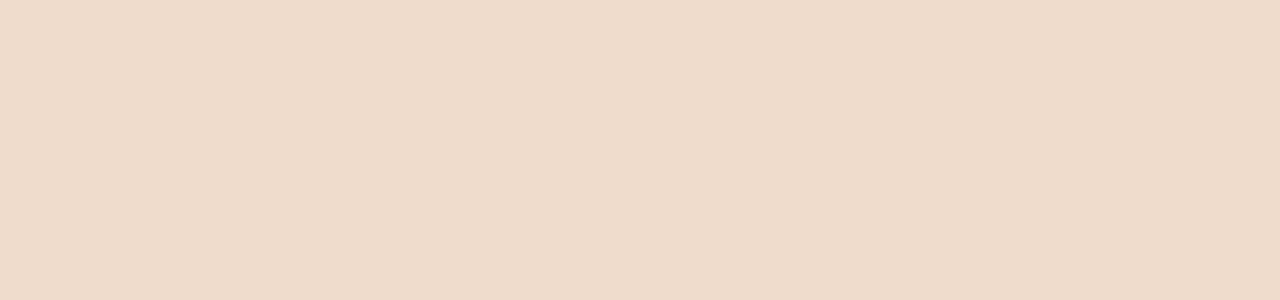
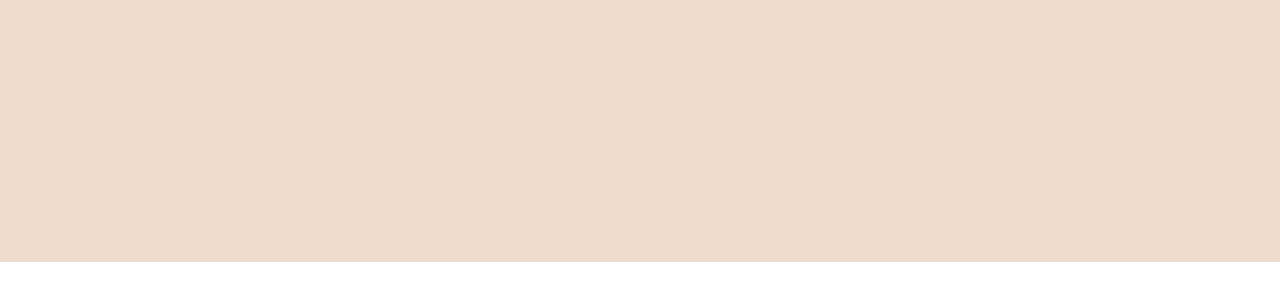
Before and after one commit to Alina-Ijaz/Web, a React (Create React App) app in the folder my-app/: page / in a window 1280 px wide. Shown: the part 378-678 px from the top of the page. Built offline with nearby package versions, Linux system fonts and the light colour scheme.

Commit message:
Change padding

```diff
--- a/my-app/src/Components/Div1.css
+++ b/my-app/src/Components/Div1.css
@@ -1,7 +1,7 @@
 .Wrapper{
    background-color:#EFDCCC;
 
-   padding-block: 50%
+   padding-block: 25%
 }
 .intro{
 
```
